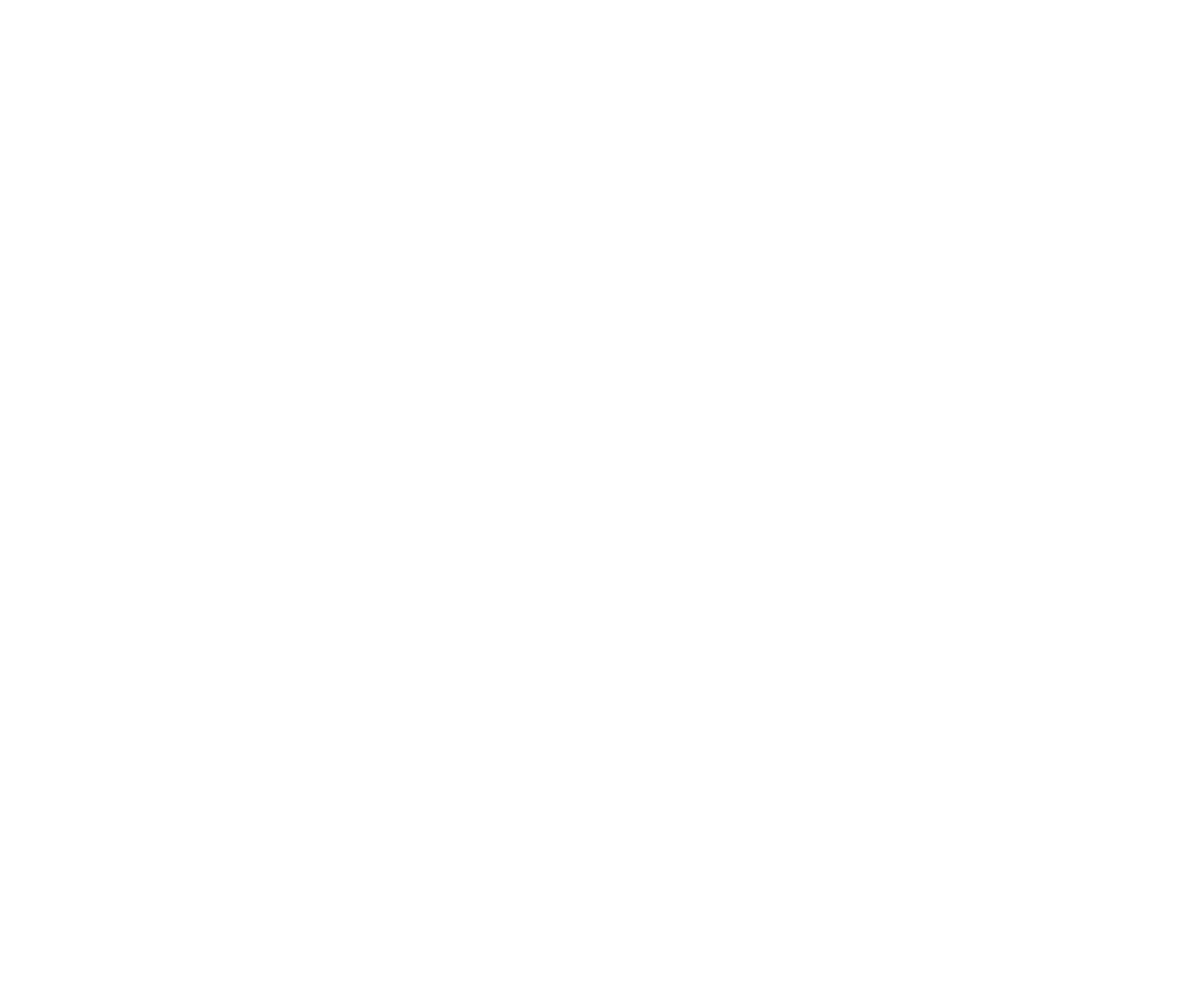
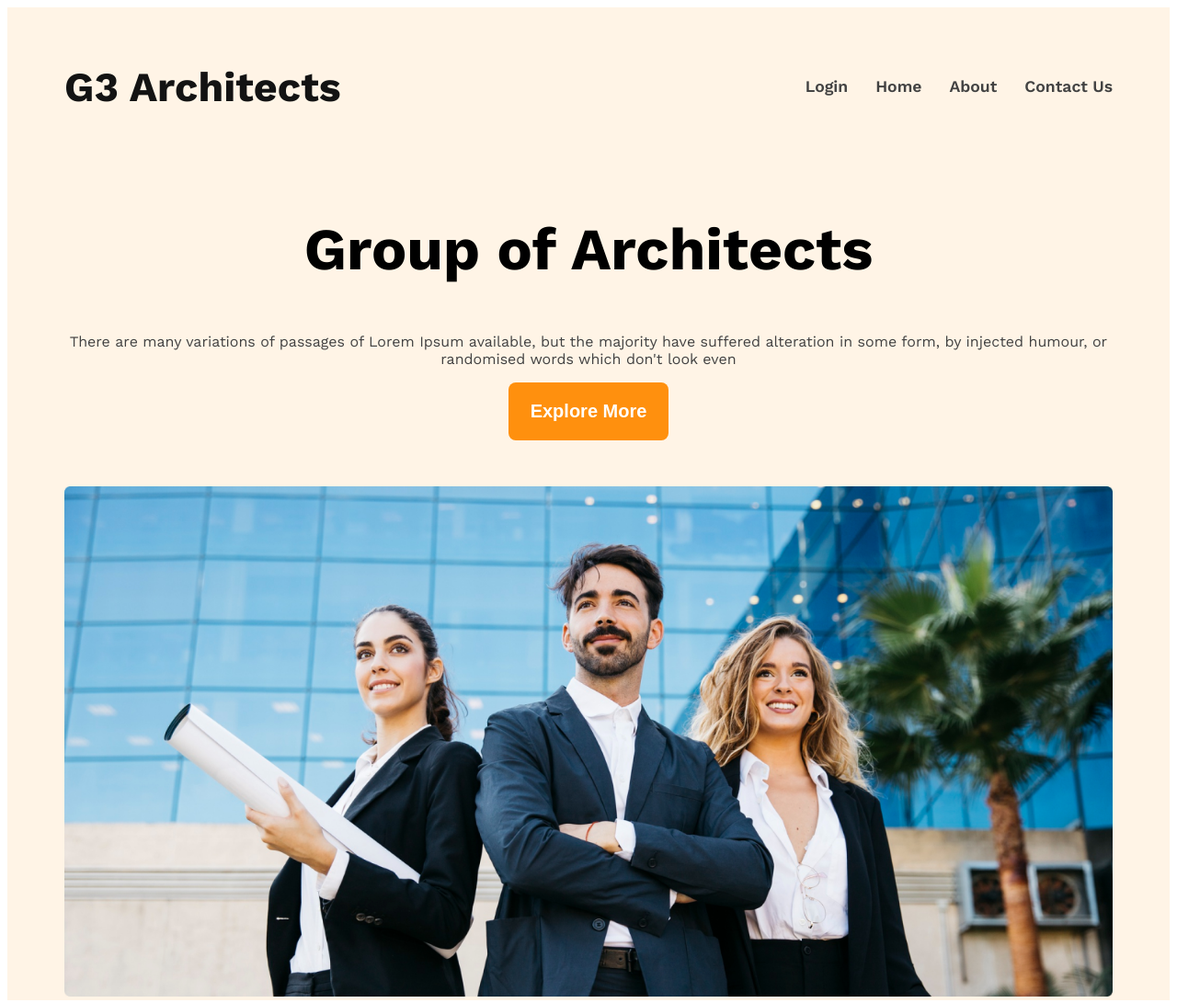
Before and after one commit to RafiulRifat1/MODULE10, a plain HTML site: page index.html in a window 1280 px wide. Shown: the whole page at 92% size. Before the commit the page ends 800 px from the top, so only its background shows below. Drawn offline with nearby package versions, Linux system fonts and the light colour scheme.

Commit message:
added html css

```diff
--- a/index.html
+++ b/index.html
@@ -3,10 +3,40 @@
 <head>
     <meta charset="UTF-8">
     <meta name="viewport" content="width=device-width, initial-scale=1.0">
+    <link rel="stylesheet" href="styles.css">
     <title>G3 Architects</title>
 </head>
-<body>
-    <header>
+<body class="work-sans-font">
+    <header class="bg-orag">
+        <nav class="navigation flex">
+            <h4 class="nav-headding dark01">
+                G3 Architects
+            </h4>
+            <!-- li.nav-items*4>a.nav-link -->
+
+            <ul class="nav-links flex">
+                <li class="nav-items dark02"><a href="" class="nav-link"></a>Login</li>
+                <li class="nav-items dark02"><a href="" class="nav-link"></a>Home</li>
+                <li class="nav-items dark02"><a href="" class="nav-link"></a>About</li>
+                <li class="nav-items dark02"><a href="" class="nav-link"></a>Contact Us</li>
+            </ul>
+        </nav>
+        <div class="banner">
+            <h2 class="banner-h">
+                Group of Architects
+            </h2>
+            <p>
+                There are many variations of passages of Lorem Ipsum available,
+                but the majority have suffered alteration in some form, by injected humour,
+                 or randomised words which don't look even
+            </p>
+            <button class="btn">
+                Explore More
+            </button>
+            <div class="img">
+                <img src="images/banner.png" alt="">
+            </div>
+        </div>
 
     </header>
     <main>
--- a/styles.css
+++ b/styles.css
@@ -0,0 +1,78 @@
+@import url('https://fonts.googleapis.com/css2?family=Work+Sans:ital,wght@0,100..900;1,100..900&display=swap');
+
+    .work-sans-font {
+        font-family: "Work Sans", sans-serif;
+        font-optical-sizing: auto;
+        font-weight: 400;
+        font-style: normal;
+    }
+
+    /* shared styles */
+    .flex {
+        display: flex;
+    }
+    .dark01 {
+        color: #131313;
+    }
+    .dark02{
+        color: #424242;
+    }
+    .bg-orag {
+        background-color: rgba(255, 144, 14, 0.1);
+    }
+    .orange {
+        color: #FF900E;
+    }
+    p {
+        color: #424242;
+    }
+
+    /* navigation bar styles */
+    .navigation {
+        justify-content: space-between;
+        align-items: center;
+        text-align: center;
+    }
+      .nav-headding {
+        font-size: 2.8rem;
+    }
+    .nav-link {
+        margin-right: 30px;
+    }
+    .nav-items {
+        list-style: none;
+        font-size: 1.1rem;
+        font-weight: 600;
+    }
+    /* Banner Styles ctl+k+c */
+    .navigation, .banner {
+        max-width: 1140px;
+        margin: 0 auto;
+    }
+    .banner {
+        text-align: center;
+    }
+    .banner-h {
+        font-size: 4rem;
+    }
+    .btn {
+        background-color: #FF900E;
+        color: white;
+        font-size: 1.25rem;
+        font-weight: 600;
+        padding: 20px 24px;
+        border-radius: 8px;
+        border: none;
+        margin: auto;
+    }
+    img {
+        margin-top: 50px;
+        max-width: 100%;
+        height: auto;
+    }
+    /* Responsive Desgine */
+    @media screen and (max-width: 576px) {
+        .navigation .nav-links{
+            flex-direction: column;
+        }
+    }
```
